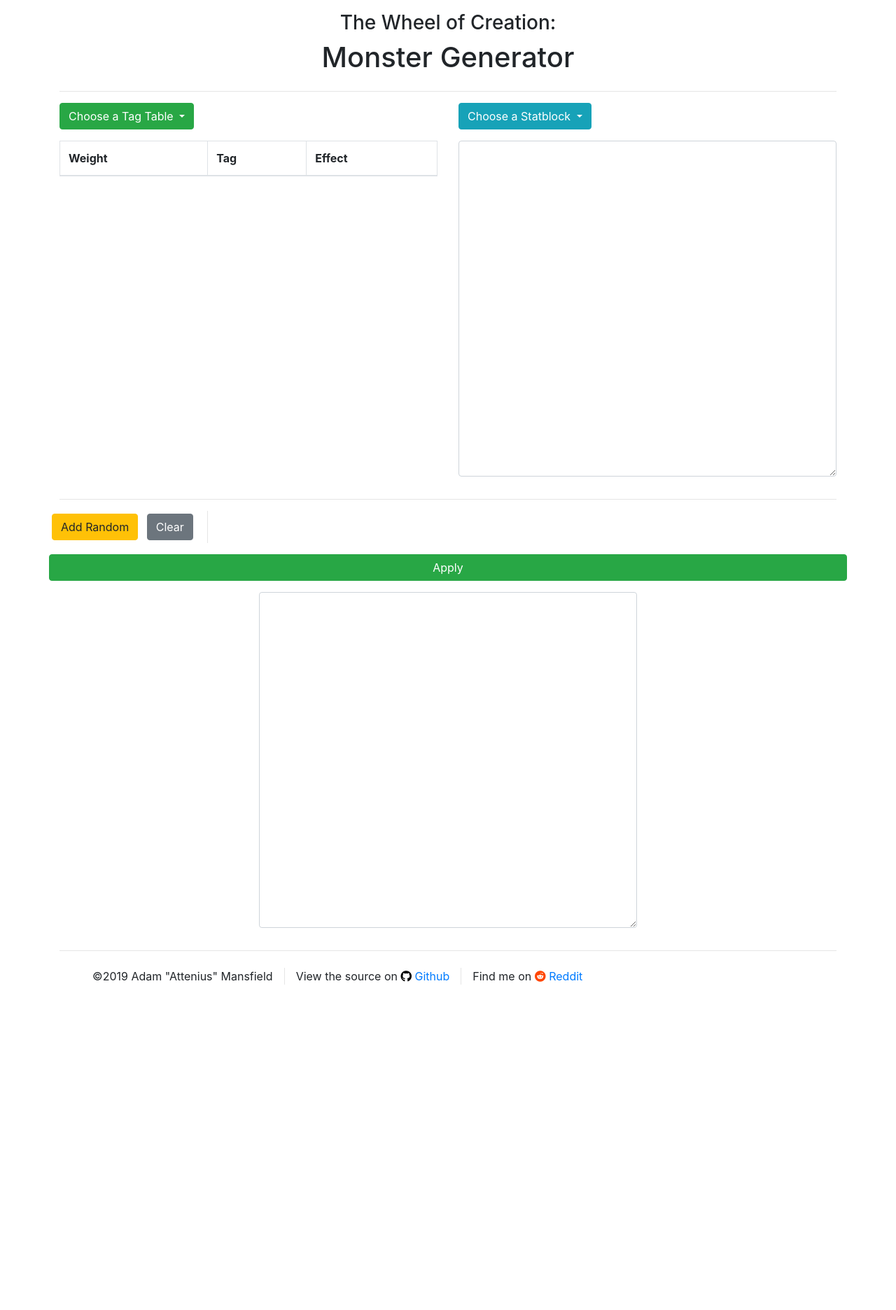
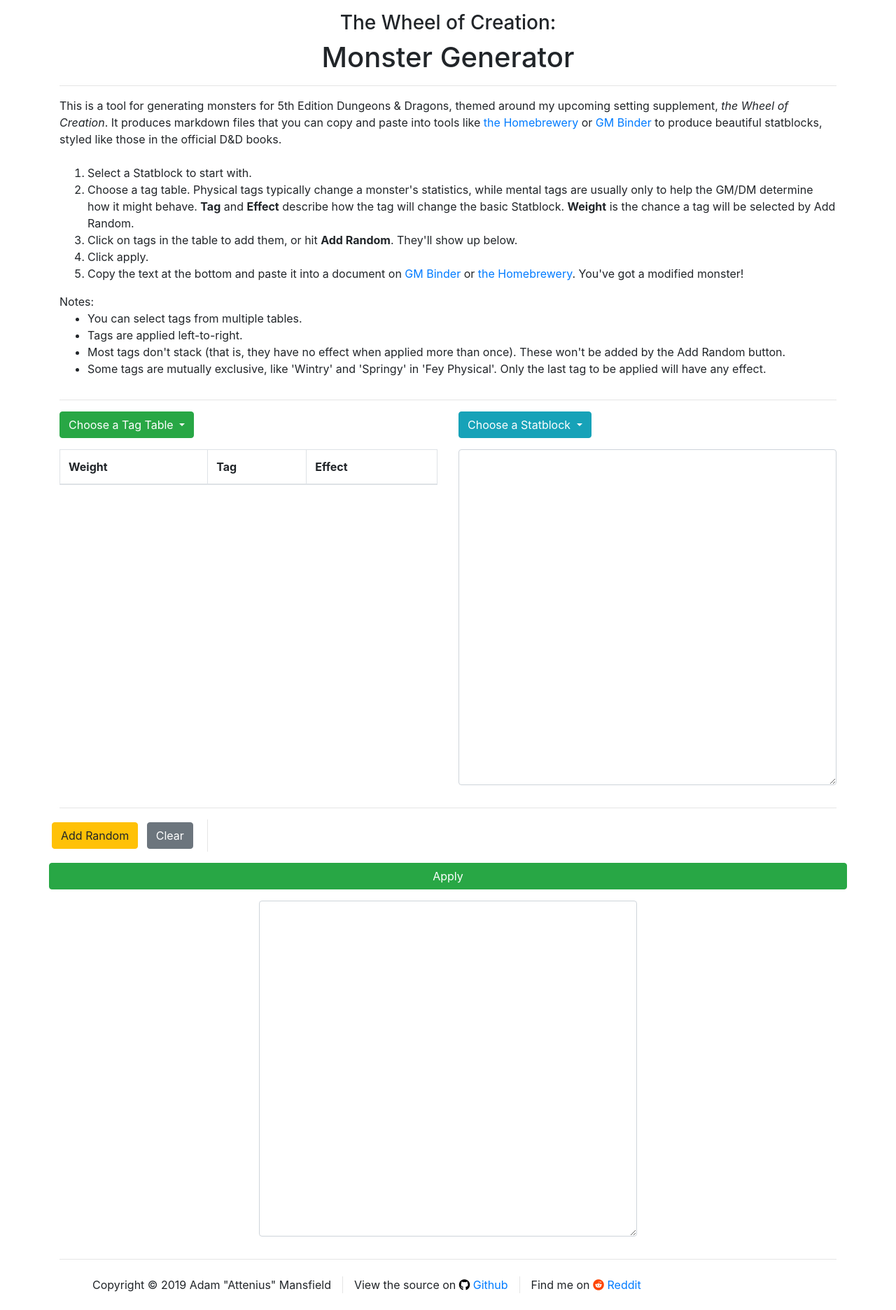
Before and after one commit to Adaminius/wheel_of_creation_tools, a Flask app: page / in a window 1280 px wide. Shown: the whole page at 70% size. Before the commit the page ends 1407 px from the top, so only its background shows below. Run offline with Flask 2, Linux system fonts and the light colour scheme; lists and menus that the app fills with data are empty; parts of the project's set-up code (start-up, migrations or seed data) failed here and were passed over; some libraries are stand-ins or nearby versions.

Commit message:
Fixes for running on App Engine, text changes

```diff
--- a/templates/index.html
+++ b/templates/index.html
@@ -21,6 +21,28 @@
     <div class="col-12 justify-content-center">
       <h3 style="text-align: center">The Wheel of Creation:</h3>
       <h1 style="text-align: center">Monster Generator</h1>
+      <hr>
+      This is a tool for generating monsters for 5th Edition Dungeons & Dragons, themed around my upcoming setting supplement, <em>the Wheel of Creation</em>.
+        It produces markdown files that you can copy and paste into tools like
+        <a href="https://homebrewery.naturalcrit.com/" target="_blank">the Homebrewery</a> or <a href="https://www.gmbinder.com/" target="_blank">GM Binder</a>
+          to produce beautiful statblocks, styled like those in the official D&D books.<br><br>
+        <ol>
+          <li>Select a Statblock to start with.</li>
+          <li>Choose a tag table. Physical tags typically change a monster's statistics, while mental tags are usually
+            only to help the GM/DM determine how it might behave. <strong>Tag</strong> and <strong>Effect</strong>
+            describe how the tag will change the basic Statblock. <strong>Weight</strong> is the chance a tag will be
+            selected by Add Random.</li>
+          <li>Click on tags in the table to add them, or hit <strong>Add Random</strong>. They'll show up below.</li>
+          <li>Click apply.</li>
+          <li>Copy the text at the bottom and paste it into a document on <a href="https://www.gmbinder.com/" target="_blank">GM Binder</a> or <a href="https://homebrewery.naturalcrit.com/" target="_blank">the Homebrewery</a>. You've got a modified monster!</li>
+        </ol>
+        Notes:
+        <ul>
+          <li>You can select tags from multiple tables.</li>
+          <li>Tags are applied left-to-right.</li>
+          <li>Most tags don't stack (that is, they have no effect when applied more than once). These won't be added by the Add Random button.</li>
+          <li>Some tags are mutually exclusive, like 'Wintry' and 'Springy' in 'Fey Physical'. Only the last tag to be applied will have any effect.</li>
+        </ul>
     </div>
   </div>
   <hr>
@@ -93,7 +115,7 @@
         <nav class="navbar navbar-expand-sm ">
           <ul class="navbar-nav">
             <li class="nav-item" style="border-left: none;">
-              &copy;2019 Adam "Attenius" Mansfield
+              Copyright &copy; 2019 Adam "Attenius" Mansfield
             </li>
             <li class="nav-item">
               View the source on <a href="https://github.com/Adaminius/wheel_of_creation_tools" target="_blank"><i class="fab fa-github" style="color: black"></i> Github</a>
```
Also changed, not shown: app.yaml (added, +13 -0 lines), requirements.txt (added, +14 -0 lines), todo.md (+4 -5 lines), README.md (added), main.py (renamed from app.py).
